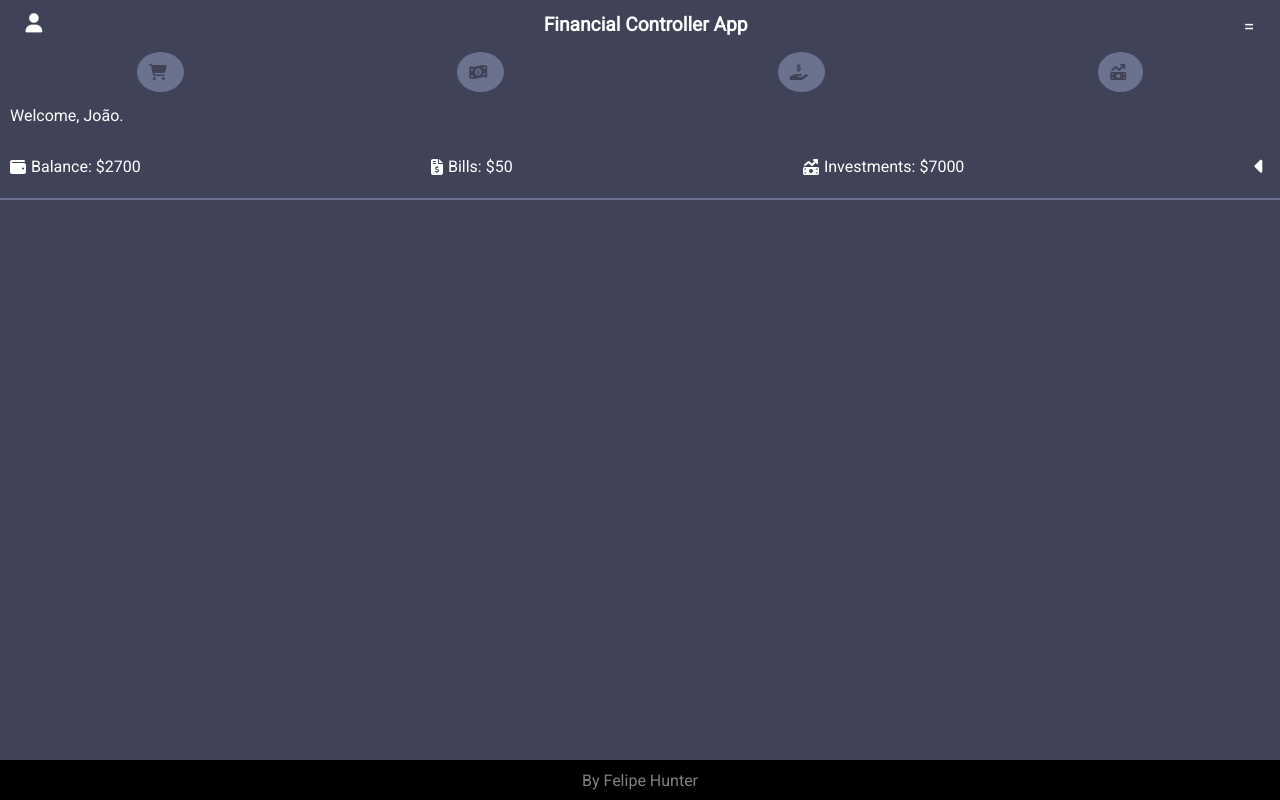
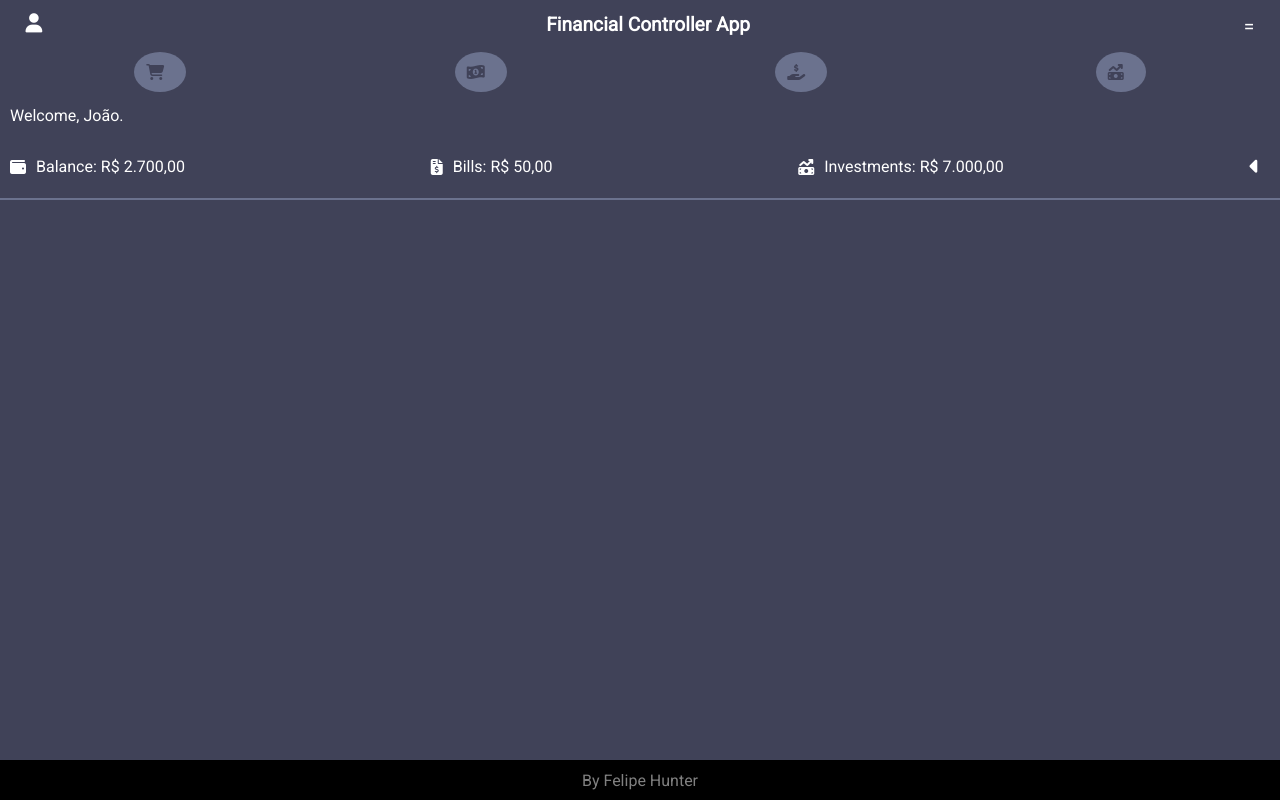
Before and after one commit to FeHunter/FinanceApp, a React (Vite) app: page / in a window 1280 px wide. Both pictures are taken after a click on the element 1262 px from the left and 166 px from the top of the page. Built offline with nearby package versions, Linux system fonts and the light colour scheme.

Commit message:
Melhorando status do usuário

```diff
--- a/src/Application Components/UserFInanceStatus/UserFInanceStatus.jsx
+++ b/src/Application Components/UserFInanceStatus/UserFInanceStatus.jsx
@@ -15,7 +15,7 @@ export function UserFInanceStatus ({userName, balance, bills, investments}){
         <div className={style.shrinkOption}>
             <span className={style.item} title="Balance">
                 <i class="fa-solid fa-wallet"></i>
-                <p>Balance: ${balance}</p>
+                <p>Balance: {balance.toLocaleString('pt-br',{style: 'currency', currency: 'BRL'})}</p>
             </span>
             {toggleButton}
         </div>
@@ -25,15 +25,15 @@ export function UserFInanceStatus ({userName, balance, bills, investments}){
         <div className={style.expandPanel}>
             <span className={style.item} title="Balance">
                     <i class="fa-solid fa-wallet"></i>
-                <p>Balance: ${balance}</p>
+                    <p>Balance: {balance.toLocaleString('pt-br',{style: 'currency', currency: 'BRL'})}</p>
                 </span>
                 <span className={style.item}  title="Bills">
                     <i class="fa-solid fa-file-invoice-dollar"></i>
-                <p>Bills: ${bills}</p>
+                    <p>Bills: {bills.toLocaleString('pt-br',{style: 'currency', currency: 'BRL'})}</p>
                 </span>
                 <span className={style.item}  title="Investments">
                     <i class="fa-solid fa-money-bill-trend-up"></i>
-                <p>Investments: ${investments}</p>
+                    <p>Investments: {investments.toLocaleString('pt-br',{style: 'currency', currency: 'BRL'})}</p>
                 </span>
             {toggleButton}
         </div>
--- a/src/Application Components/UserFInanceStatus/UserFInanceStatus.module.css
+++ b/src/Application Components/UserFInanceStatus/UserFInanceStatus.module.css
@@ -10,7 +10,7 @@
 }
 
 i {
-    margin-right: 5px;
+    margin-right: 10px;
 }
 
 .item {
@@ -33,8 +33,8 @@ i {
 
 .shrinkOption, .expandPanel {
     display: flex;
+    align-items: center;
     justify-content: space-between;
-    align-items: center;
     width: 100%;
     height: 100%;
 }
```
Lines whose indentation alone changed are shown as unchanged.
